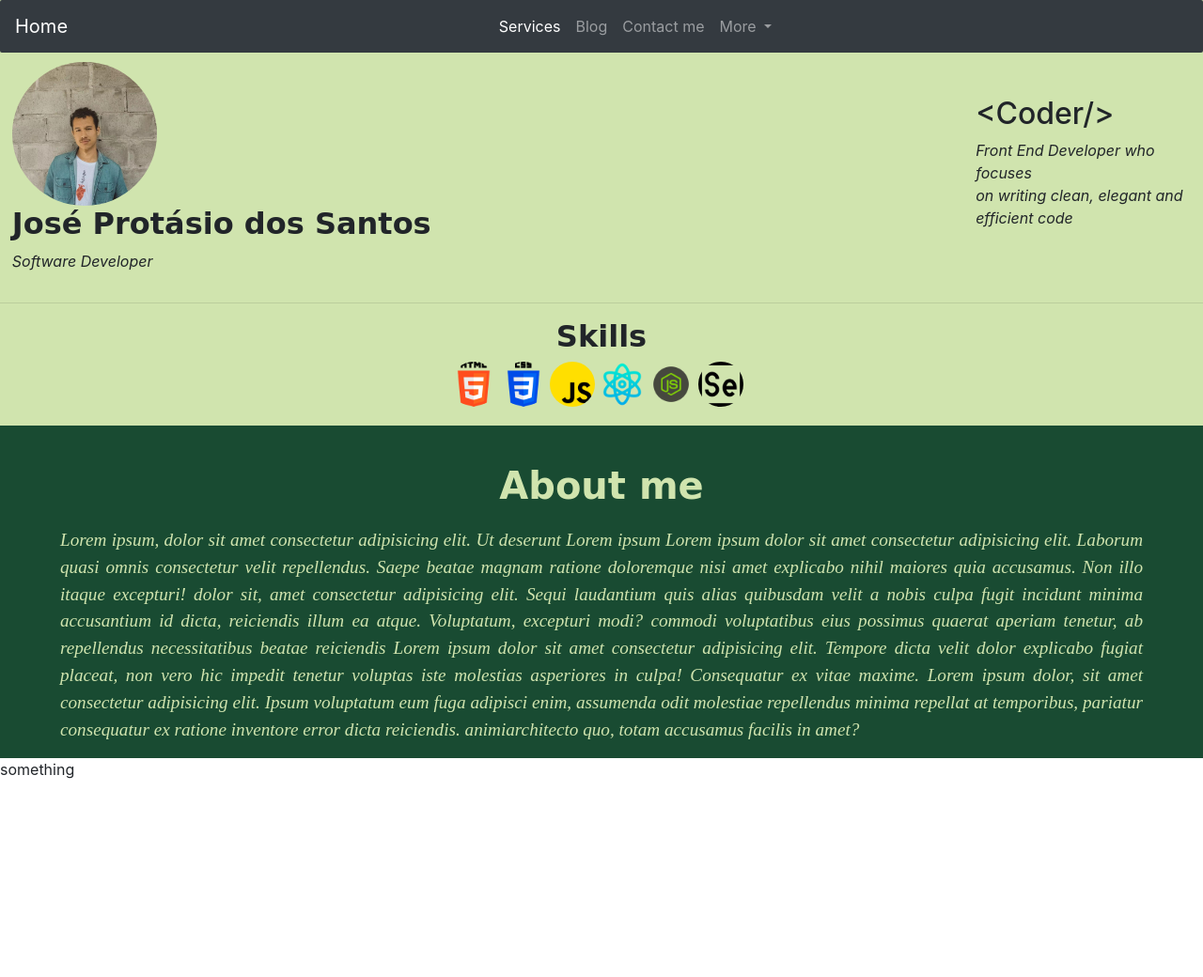
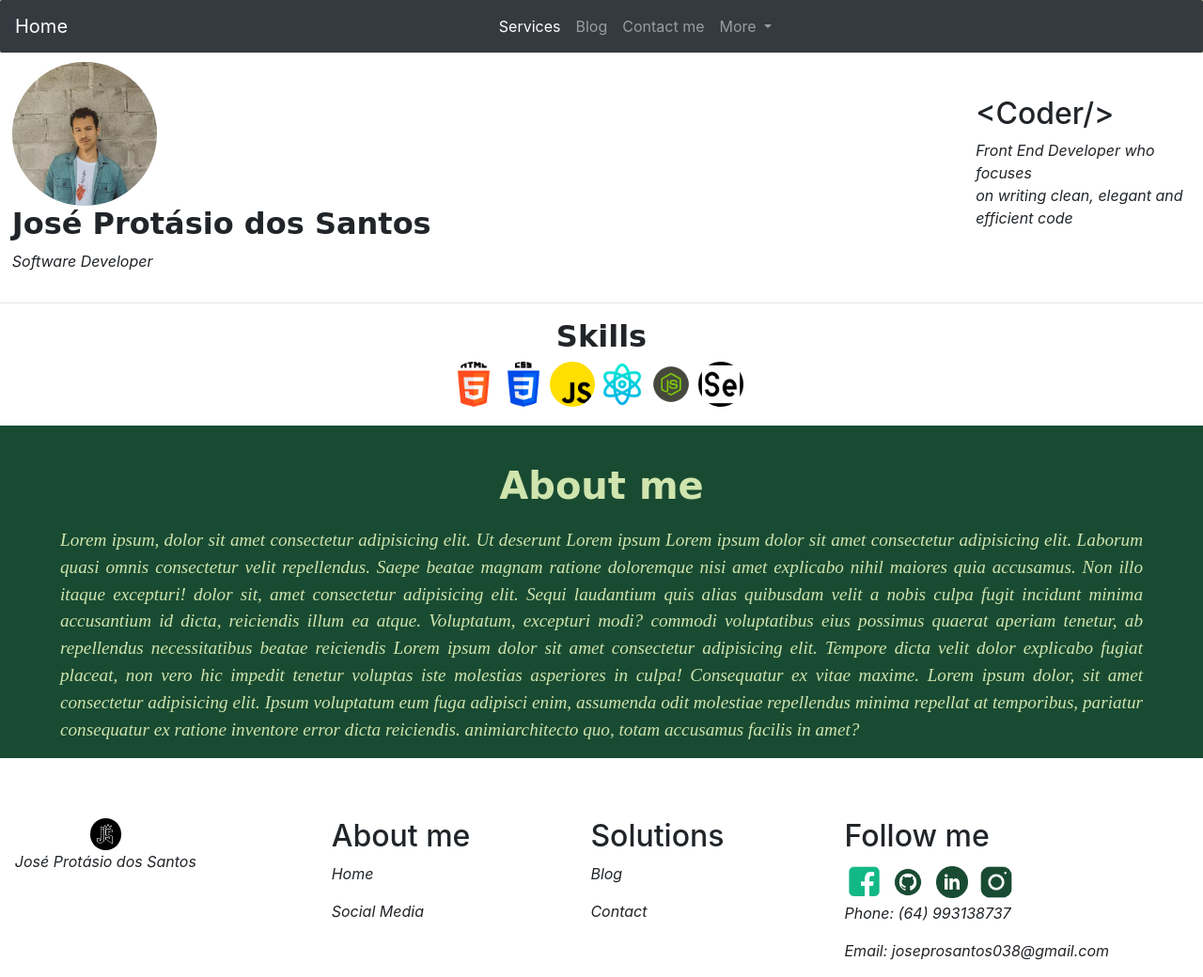
Before and after one commit to jose-protasio/profilepro, a plain HTML site: page index.html in a window 1280 px wide. Shown: the whole page at 94% size. Before the commit the page ends 831 px from the top, so only its background shows below. Drawn offline with nearby package versions, Linux system fonts and the light colour scheme.

Commit message:
creation of footer and styles

```diff
--- a/index.html
+++ b/index.html
@@ -12,7 +12,6 @@
 </head>
 
 <body>
-
     <header>
         <div class="menu">
             <nav class="navbar navbar-expand-lg navbar-dark bg-dark">
@@ -52,7 +51,8 @@
     <div class="content">
         <div class="coderContent">
             <div class="profileImg">
-                <a href="https://github.com/jose-protasio"><img src="WhatsApp Image 2023-01-26 at 15.34.41.jpeg" alt="José's picture"></a>
+                <a href="https://github.com/jose-protasio" target="_blank"><img
+                        src="WhatsApp Image 2023-01-26 at 15.34.41.jpeg" alt="José's picture"></a>
                 <h2>José Protásio dos Santos</h2>
                 <p>Software Developer</p>
             </div>
@@ -95,11 +95,41 @@
             animiarchitecto quo, totam accusamus facilis in amet?</p>
     </div>
 
-    <section class="section-1">
-        <div>
-            something
+    <footer>
+        <div class="footerContent">
+
+            <div class="logoFooter">
+                <a href="https://github.com/jose-protasio" target="_blank"><img src="joselogo.jpg" alt=""></a>
+                <p>José Protásio dos Santos</p>
+            </div>
+
+            <div class="about">
+                <h2>About me</h2>
+                <p>Home</p>
+                <p>Social Media</p>
+            </div>
+
+            <div class="solutions">
+                <h2>Solutions</h2>
+                <p>Blog</p>
+                <p>Contact</p>
+            </div>
+
+            <div class="follow">
+                <h2>Follow me</h2>
+                <div>
+                    <img src="icons8-facebook-64.png" alt="">
+                    <img src="icons8-github-64.png" alt="">
+                    <img src="icons8-linkedin-circundado-64.png" alt="">
+                    <img src="icons8-instagram-64.png" alt="">
+                </div>
+                <p>Phone: (64) 993138737</p>
+                <p>Email: joseprosantos038@gmail.com</p>
+            </div>
+
+
         </div>
-    </section>
+    </footer>
 
     </div>
 </body>
--- a/style.css
+++ b/style.css
@@ -20,17 +20,14 @@ nav{
     max-width: fit-content;
 }
 
-
 .content{
-    background-color: #d0e4ae;
+    background-color: #ffffff;
 }
-
 
 img{
     width: 15%;
     height: 15%;
     border-radius: 100px;
-
 }
 
 
@@ -94,7 +91,6 @@ p{
     flex-direction: column;
     align-items: center;
     background-color: #194b32;
-    /* background-color: #194b32; */
 }
 
 .intro h1{
@@ -113,3 +109,37 @@ p{
     width: 90vw;
     color: #d0e4ae;
 }
+
+.footerContent{
+    display: flex;
+    flex-direction: row;
+    gap: 10vw;
+    margin-top: 5vw;
+    justify-content: center;
+    margin-right: 100px;
+}
+
+.logoFooter{
+    display: flex;
+    flex-direction: column;
+    justify-content: center;
+    height: 100%;
+    text-align: center;
+    align-items: center;
+}
+
+.about{
+    justify-content: center;
+}
+
+.about h2{
+    white-space: nowrap;
+}
+
+/* .follow{
+
+} */
+
+.follow p{
+    white-space: nowrap;
+}
```
Also changed, not shown: icons8-facebook-64.png (added), icons8-github-64.png (added), icons8-instagram-64.png (added), icons8-linkedin-circundado-64.png (added), joselogo.jpg (added).
